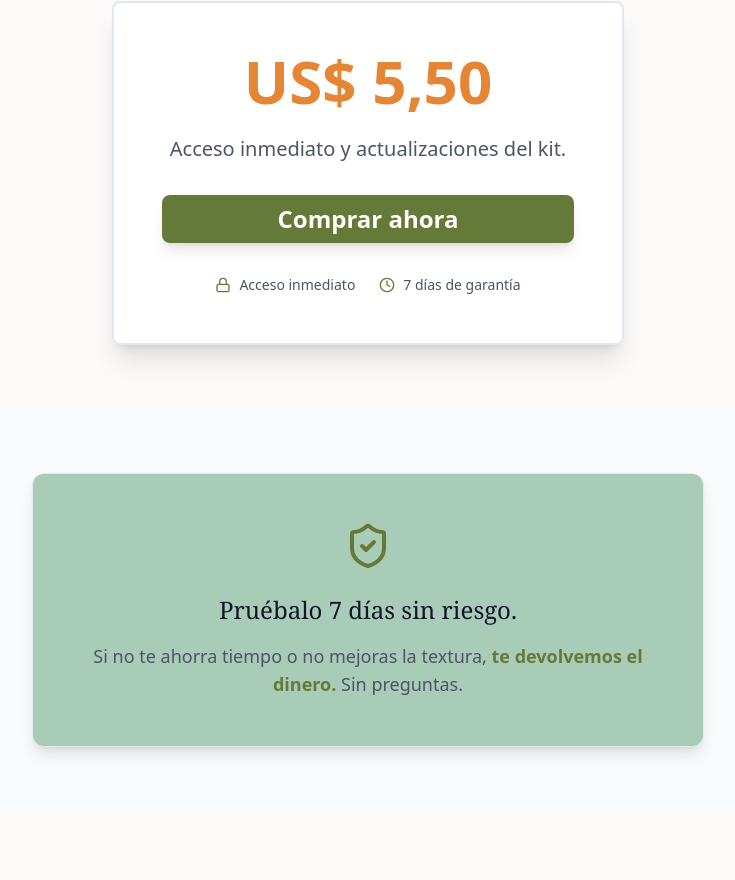
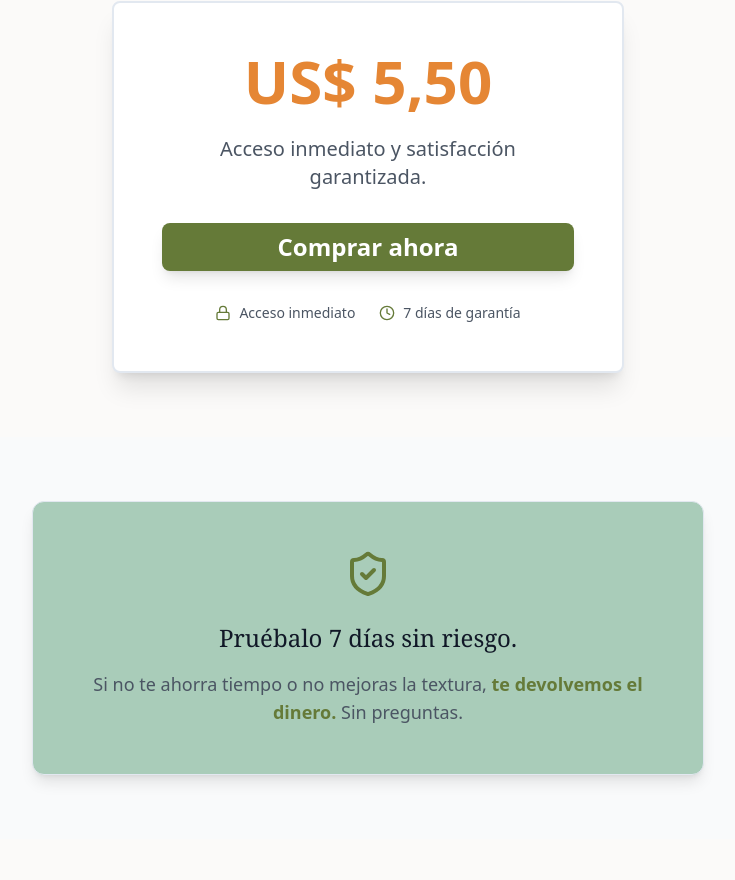
Before and after one commit to Laura271306/Expresalsabor, a React (Vite) app: page / in a window 1280 px wide. Shown: the part 7338-8218 px from the top of the page, without its empty margins (272-1007 px from the left). Built offline with nearby package versions, Linux system fonts and the light colour scheme.

Commit message:
[dyad] Replacing text in FinalCtaCardSection with 'satisfacción garantizada' - wrote 1 file(s)

```diff
--- a/src/components/FinalCtaCardSection.tsx
+++ b/src/components/FinalCtaCardSection.tsx
@@ -18,7 +18,7 @@ const FinalCtaCardSection: React.FC = () => {
           US$ 5,50
         </p>
         <p className="text-gray-600 mb-8 text-xl font-medium">
-          Acceso inmediato y actualizaciones del kit.
+          Acceso inmediato y satisfacción garantizada.
         </p>
 
         <CtaButton className="text-2xl w-full py-6 font-extrabold mb-8">
```
